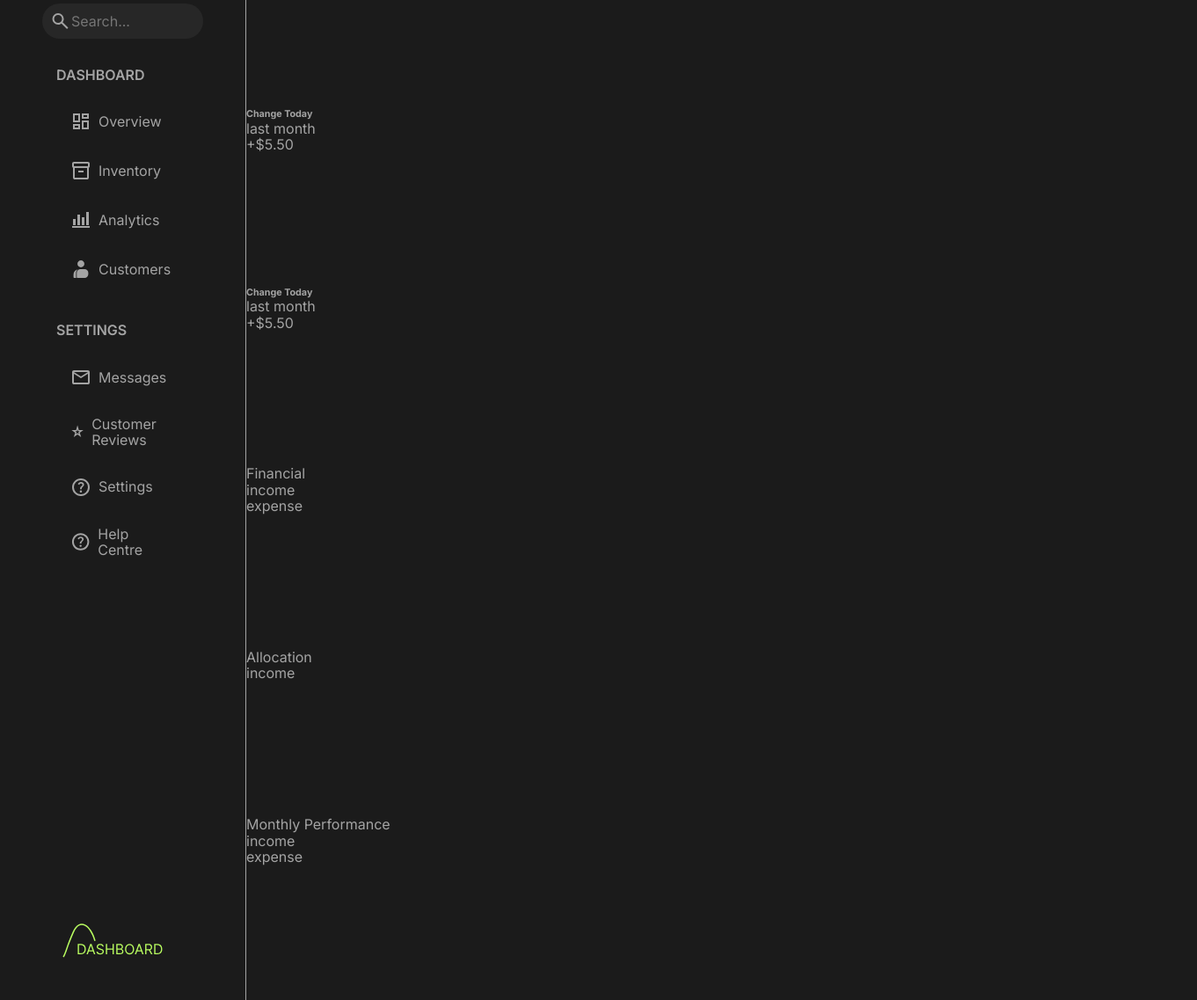
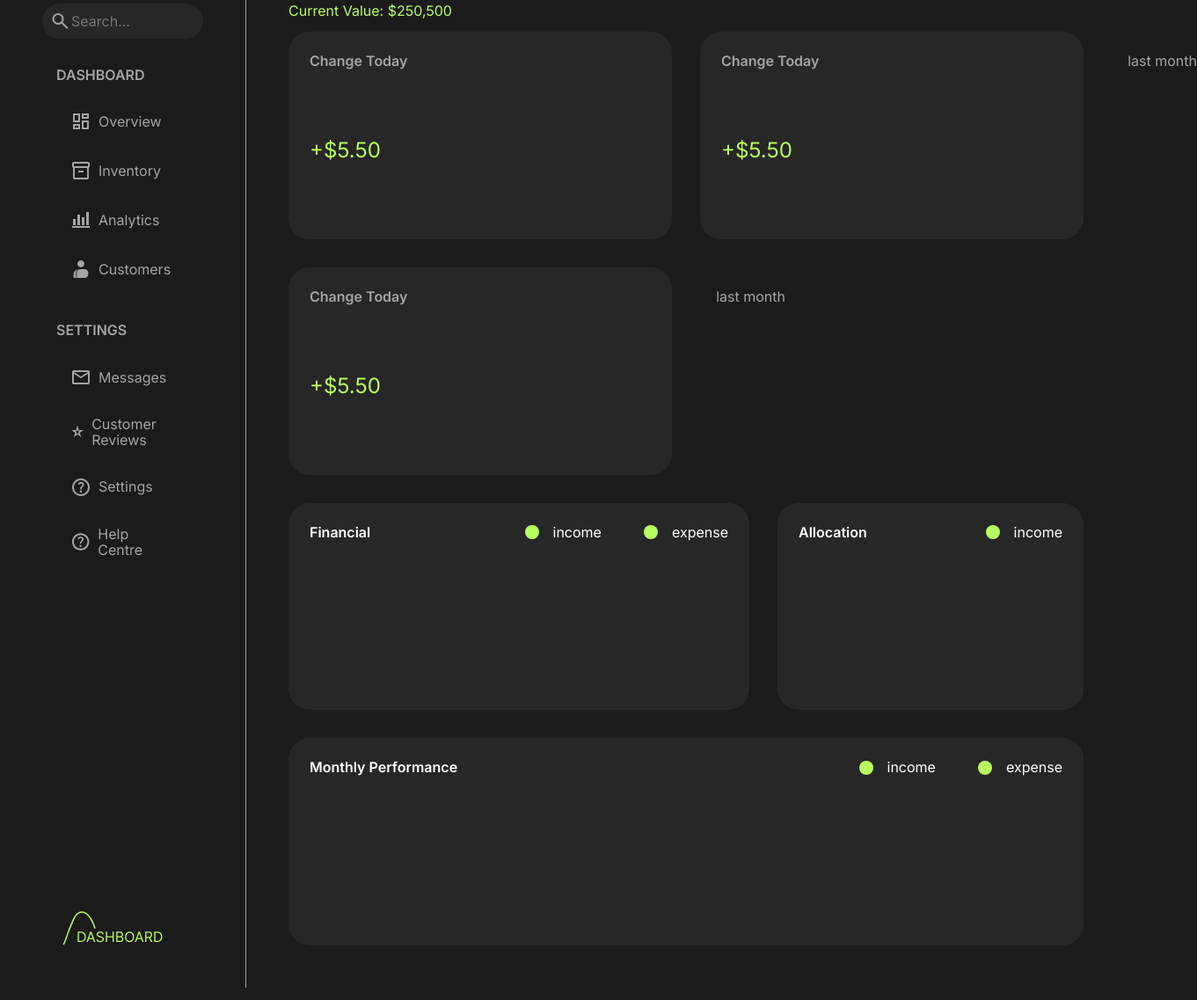
Before and after one commit to Tamer-Technologies/modern-dashboard, a website built with webpack: page src/index.html in a window 1280 px wide. Shown: the part 124-1261 px from the top of the page at 88% size, 1361 px wide, since content can reach past the window. Built offline with nearby package versions, Linux system fonts and the light colour scheme.

Commit message:
feat: add analytics-section styles

```diff
--- a/src/styles.css
+++ b/src/styles.css
@@ -2,5 +2,8 @@
 @import url(./styles/global/fonts.css);
 @import url(./styles/global/boilerplate.css);
 @import url(./styles/dashboard.css);
-@import url(./components/left-sidebar.css);
+@import url(./styles/components/left-sidebar.css);
 @import url(./styles/global/global-classes.css);
+@import url(./styles/components/metrics-card.css);
+@import url(./styles/components/chart-block.css);
+@import url(./styles/components/analytics-section.css);
--- /dev/null
+++ b/src/styles/components/analytics-section.css
@@ -0,0 +1,58 @@
+.analytics-section {
+	min-height: 100%;
+	display: grid;
+	grid-template-rows: auto 1fr;
+	gap: var(--space-xl);
+}
+
+.analytics-section__metrics {
+	display: grid;
+	grid-template-rows: var(--space-2xl) auto;
+}
+
+.analytics-section__current-value {
+	color: var(--primary-color);
+	place-self: center start;
+}
+
+.analytics-section__metrics-cards {
+	display: grid;
+	grid-template-columns: repeat(auto-fit, minmax(300px, 1fr));
+	gap: var(--space-xl);
+}
+
+.analytics-section__analytic-charts {
+	display: grid;
+	grid-template-columns: 1fr 1fr 1fr;
+	grid-template-rows: minmax(70px, auto) minmax(70px, auto);
+
+	grid-template-areas:
+		'financial financial allocation'
+		'performance performance performance';
+	gap: var(--space-xl);
+
+	@media (width < 71.875rem) {
+		grid-template-areas:
+			'financial financial financial'
+			'performance performance performance'
+			'. allocation .';
+	}
+}
+
+.analytics-section__financial-track {
+	grid-area: financial;
+	border-radius: var(--radius-xl);
+	background-color: var(--background-color-secondary);
+}
+
+.analytics-section__allocation-track {
+	border-radius: var(--radius-xl);
+	grid-area: allocation;
+	background-color: var(--background-color-secondary);
+}
+
+.analytics-section__performance-track {
+	grid-area: performance;
+	border-radius: var(--radius-xl);
+	background-color: var(--background-color-secondary);
+}
--- /dev/null
+++ b/src/styles/components/chart-block.css
@@ -0,0 +1,43 @@
+.extended-chart-container,
+.donut-chart-container {
+	min-height: 100%;
+	padding: var(--space-lg);
+	display: grid;
+	grid-template-rows: auto auto;
+}
+
+.chart-header {
+	display: flex;
+	justify-content: space-between;
+	align-items: start;
+	color: var(--text-color-light);
+}
+
+.chart-header__chart-title {
+	font-size: var(--font-size-base);
+	font-weight: var(--font-weight-semibold);
+}
+
+.chart-header__chart-colors {
+	display: flex;
+	gap: var(--space-2xl);
+	justify-content: flex-end;
+}
+
+.chart-color {
+	display: flex;
+	align-items: center;
+	gap: var(--space-md);
+}
+
+.chart-color__color {
+	width: var(--space-md);
+	border-radius: var(--radius-full);
+	aspect-ratio: 1/1;
+	background-color: var(--primary-color);
+}
+
+.chart-body {
+	padding-top: var(--space-md);
+	min-height: 130px;
+}
--- /dev/null
+++ b/src/styles/components/metrics-card.css
@@ -0,0 +1,34 @@
+.metrics-card {
+	background-color: var(--background-color-secondary);
+	border-radius: var(--radius-xl);
+	padding: var(--space-lg);
+	display: grid;
+	grid-template-rows: auto 1fr;
+}
+
+.metrics-card__header {
+	display: flex;
+	justify-content: space-between;
+	align-items: center;
+}
+
+.metrics-card__title {
+	font-size: var(--font-size-base);
+	font-weight: var(--font-weight-semibold);
+}
+
+.metrics-card__body {
+	display: grid;
+	grid-template-columns: 1fr 1fr;
+	padding-top: var(--space-md);
+}
+
+.metrics-card__value {
+	place-self: center start;
+	font-size: var(--font-size-2xl);
+	color: var(--primary-color);
+}
+
+.metrics-card__chart {
+	aspect-ratio: 3/1;
+}
--- a/src/styles/dashboard.css
+++ b/src/styles/dashboard.css
@@ -3,3 +3,15 @@
 	display: grid;
 	grid-template-columns: minmax(280px, 2fr) 9fr;
 }
+
+.main__section {
+	min-height: 100%;
+	padding: var(--space-2xl);
+	display: grid;
+	grid-template-rows: var(--space-3xl) 1fr;
+}
+
+.main__section-title {
+	font-size: var(--font-size-4xl);
+	color: var(--text-color-light);
+}
```
Also changed, not shown: src/styles/components/left-sidebar.css (renamed from src/components/left-sidebar.css).
